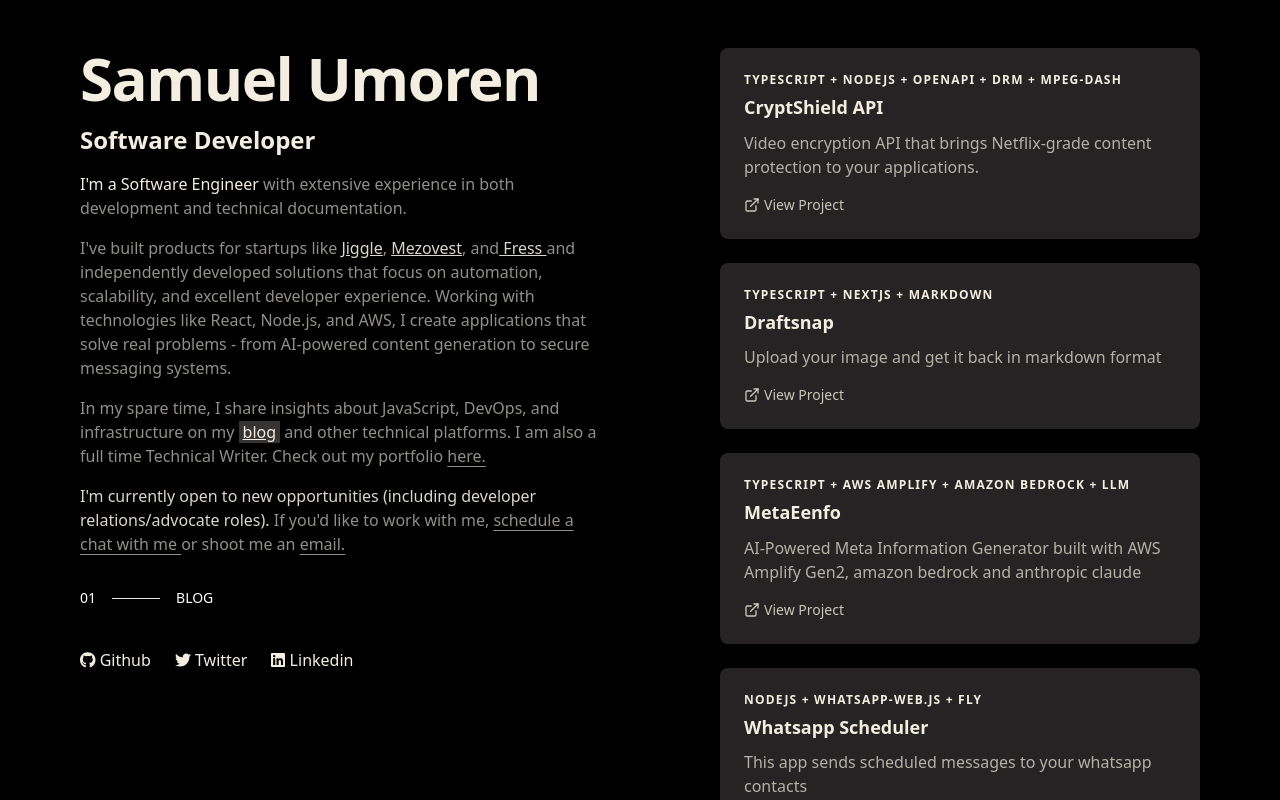
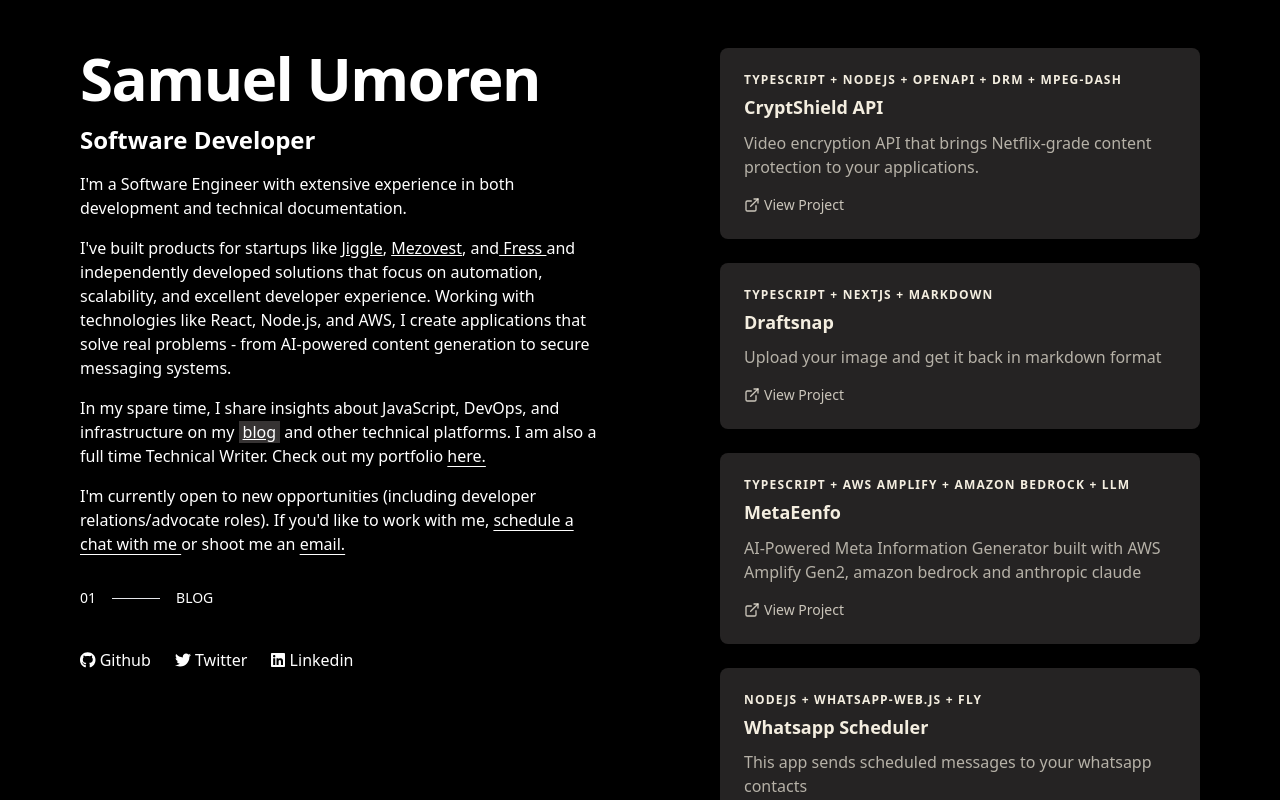
Before and after one commit to Umoren/samuel-umoren, a Next.js app: page / in a window 1280 px wide. Shown: the top 800 px of the page. Built offline with nearby package versions, Linux system fonts and the light colour scheme.

Commit message:
update porfolio projects

```diff
--- a/components/SiteLayout.jsx
+++ b/components/SiteLayout.jsx
@@ -10,30 +10,30 @@
     <>
       <main className="text-white bg-black min-h-screen">
         <div className="flex flex-col md:flex-row m-auto">
-          <div className="w-full md:w-[60%] xs:px-4 sp:px-8 px-8 pt-8 md:py-12 md:pl-20 md:fixed">
-            <h1 className=" text-3xl md:text-5xl lg:text-6xl mt-4 md:mt-0 text-letter font-bold tracking-tight leading-none">
+          <div className="w-full md:w-[60%] xs:px-4 sp:px-8 px-8 pt-8 md:py-12 md:pl-20 md:fixed md:h-screen md:overflow-y-auto scrollbar-hide">
+            <h1 className=" text-3xl md:text-5xl lg:text-6xl mt-4 md:mt-0  font-bold tracking-tight leading-none">
               Samuel Umoren
             </h1>
-            <h3 className="text-lg md:text-2xl font-bold my-4 text-letter">Software Developer</h3>
+            <h3 className="text-lg md:text-2xl font-bold my-4 ">Software Developer</h3>
 
-            <p className="my-4 text-normal text-letter/60 md:w-4/5">
+            <p className="my-4 text-normal /60 md:w-4/5">
 
-              <span className="text-bold text-normal text-letter">I'm a Software Engineer</span> with extensive experience in both development and technical documentation.
+              <span className="text-bold text-normal ">I'm a Software Engineer</span> with extensive experience in both development and technical documentation.
             </p>
 
-            <p className="my-4 text-normal text-letter/60 md:w-4/5">
-              I've built products for startups like <Link href={"https://www.linkedin.com/company/jiggleng/"} className="underline text-letter/90" target="_blank">Jiggle</Link>, <Link href={"https://mezovest.com"} className="underline text-letter/90" target="_blank"> Mezovest</Link>, and
-              <Link href={"https://fress.app"} className="underline text-letter/90" target="_blank"> Fress </Link> and independently developed solutions that focus on automation, scalability, and excellent developer experience.
+            <p className="my-4 text-normal /60 md:w-4/5">
+              I've built products for startups like <Link href={"https://www.linkedin.com/company/jiggleng/"} className="underline /90" target="_blank">Jiggle</Link>, <Link href={"https://mezovest.com"} className="underline /90" target="_blank"> Mezovest</Link>, and
+              <Link href={"https://fress.app"} className="underline /90" target="_blank"> Fress </Link> and independently developed solutions that focus on automation, scalability, and excellent developer experience.
               Working with technologies like React, Node.js, and AWS, I create applications that solve real problems - from AI-powered content generation to secure messaging systems.
             </p>
-            <p className="my-4 text-normal text-letter/60 md:w-4/5">
-              In my spare time, I share insights about JavaScript, DevOps, and infrastructure on my <Link href="https://beyondcode.hashnode.dev"> <u className="text-letter px-1 bg-projects">blog</u></Link> and other technical platforms.
+            <p className="my-4 text-normal /60 md:w-4/5">
+              In my spare time, I share insights about JavaScript, DevOps, and infrastructure on my <Link href="https://beyondcode.hashnode.dev"> <u className=" px-1 bg-projects">blog</u></Link> and other technical platforms.
 
               I am also a full time Technical Writer. Check out my portfolio <Link className="underline underline-offset-4" href={"https://samuelumoren.notion.site/samuelumoren/About-me-e8ca08bc4425495e8ec82ec20ad2f373"}>here.</Link>
             </p>
 
-            <p className="my-4 text-normal text-letter/60 md:w-4/5">
-              <span className="text-letter/90">I'm currently open to new opportunities (including developer relations/advocate roles). </span>
+            <p className="my-4 text-normal /60 md:w-4/5">
+              <span className="/90">I'm currently open to new opportunities (including developer relations/advocate roles). </span>
               If you'd like to work with me, <Link className="underline underline-offset-4" href="https://calendly.com/d/4h8-zss-yc4/one-off-meeting">schedule a chat with me </Link>
               or shoot me an <Link className="underline underline-offset-4" href="mailto:samuelumoren365@gmail.com"> email. </Link>
             </p>
@@ -54,7 +54,7 @@
             </div>
 
             {/* Mobile Screen - Links */}
-            <div className="mt-12 mx-auto text-sm uppercase md:hidden text-letter">
+            <div className="mt-12 mx-auto text-sm uppercase md:hidden ">
               <ul>
                 <Link href="bit.ly/umorensamuel"
                   className="border-white"
@@ -97,7 +97,7 @@
 
             {/* Desktop Screen - Social Media */}
             <div className=" hidden md:block">
-              <div className="flex gap-6 text-letter">
+              <div className="flex gap-6 ">
 
 
                 <div className="flex mt-2 gap-6">
@@ -135,7 +135,7 @@
           <div className="w-full md:w-1/2 px-8 md:p-20 md:ml-auto hidden sm:block">{children}</div>
 
           {/* Mobile Screen - Social Media */}
-          <div className="xs:my-8 sp:mt-16 mt-16 flex gap-6 md:hidden pl-8  text-letter">
+          <div className="xs:my-8 sp:mt-16 mt-16 flex gap-6 md:hidden pl-8  ">
 
             <div className="flex mt-2 gap-6">
               <a
--- a/package.json
+++ b/package.json
@@ -20,6 +20,7 @@
     "postcss": "^8.4.20",
     "react": "18.2.0",
     "react-dom": "18.2.0",
+    "tailwind-scrollbar-hide": "^1.1.7",
     "tailwindcss": "^3.2.4"
   }
 }
--- a/tailwind.config.js
+++ b/tailwind.config.js
@@ -28,5 +28,7 @@
       }
     },
   },
-  plugins: [],
+  plugins: [
+    require('tailwind-scrollbar-hide')
+  ]
 }
```
Also changed, not shown: 1 other file (tests, documents, lock files or other folders).
